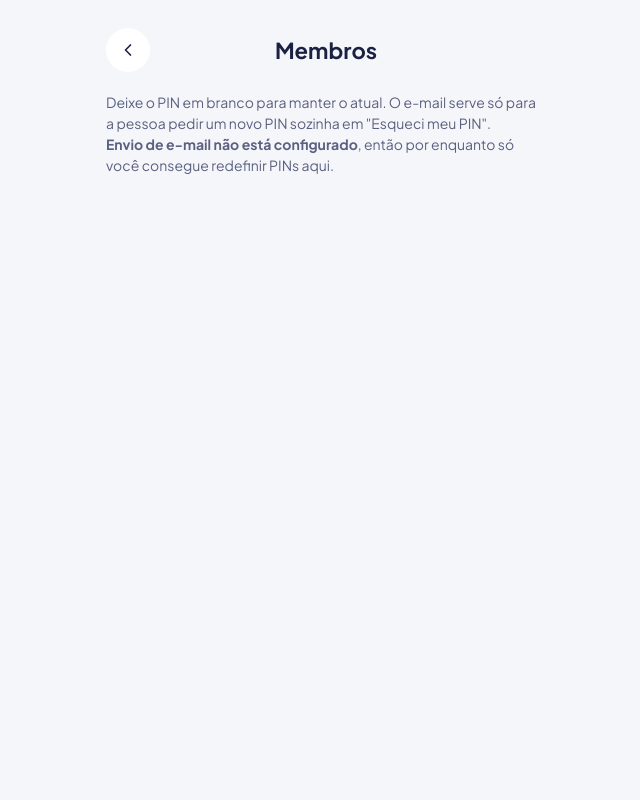
After one commit to estanislao/DevotionalApp, a FastAPI app: template app/templates/admin_membros.html in a window 1280 px wide. The commit adds this page. Shown: the whole page, without its empty margins (314-954 px from the left). Run offline with FastAPI, Linux system fonts and the light colour scheme; the template is opened without the code that fills it, so the values that code supplies are empty; parts of the project's set-up code (start-up, migrations or seed data) failed here and were passed over.

Commit message:
Admin de membros (trocar PIN e e-mail) e "Esqueci meu PIN" por e-mail via Brevo
- /admin/membros: admin redefine PIN e cadastra e-mail de cada membro
- /esqueci: envia link de 30 min para o e-mail cadastrado (1 envio / 5 min por membro)
- /redefinir/{token}: cria PIN novo; token guardado como hash, uso único
- migração leve: coluna members.email e tabela pin_resets
- mailer.py: API da Brevo com urllib, sem dependência nova
- variáveis novas: PUBLIC_URL, BREVO_API_KEY, MAIL_FROM, MAIL_FROM_NAME

Co-Authored-By: Claude Fable 5.1 <noreply@anthropic.com>

```diff
--- a/app/main.py
+++ b/app/main.py
@@ -15,8 +15,10 @@ import os
 import re
 import json
 import unicodedata
+import secrets
+import hashlib
 from contextlib import asynccontextmanager
-from datetime import datetime, timezone
+from datetime import datetime, timezone, timedelta
 from pathlib import Path
 from urllib.parse import quote
 
@@ -26,7 +28,7 @@ from fastapi.responses import RedirectResponse, FileResponse, HTMLResponse
 from fastapi.staticfiles import StaticFiles
 from fastapi.templating import Jinja2Templates
 
-from . import db, content, auth
+from . import db, content, auth, mailer
 
 BASE_DIR = Path(__file__).parent
 DEVOCIONAIS_DIR = BASE_DIR.parent / "devocionais"
@@ -37,6 +39,10 @@ LIMITE_PDF = 50 * 1024 * 1024
 LIMITE_TEXTO = 2 * 1024 * 1024
 EXT_AUDIO = {".mp3", ".m4a", ".aac", ".ogg", ".wav"}
 EXT_PDF = {".pdf"}
+PIN_RE = re.compile(r"^\d{4,6}$")
+RESET_VALIDADE = timedelta(minutes=30)
+RESET_INTERVALO = timedelta(minutes=5)   # um e-mail por membro a cada 5 min
+PUBLIC_URL = os.environ.get("PUBLIC_URL", "").rstrip("/")
 
 
 def agora() -> str:
@@ -147,8 +153,11 @@ def login_form(request: Request):
         "membro": "Escolha quem é você antes de digitar o PIN.",
         "bloqueado": "Muitas tentativas erradas. Espere alguns minutos e tente de novo.",
     }
+    ok = request.query_params.get("ok")
+    ok_msgs = {"pin": "PIN redefinido. Entre com o novo."}
     return templates.TemplateResponse(request, "login.html", {
-        "members": members, "erro_msg": mensagens.get(erro),
+        "members": members, "erro_msg": mensagens.get(erro), "ok_msg": ok_msgs.get(ok),
+        "email_habilitado": mailer.email_habilitado(),
     })
 
 
@@ -364,6 +373,145 @@ def admin_home(request: Request):
     })
 
 
+# ---------- Admin: membros (trocar PIN, cadastrar e-mail) ----------
+
+@app.get("/admin/membros", response_class=HTMLResponse)
+def admin_membros(request: Request):
+    auth.require_admin(request)
+    with db.session() as conn:
+        members = conn.execute("SELECT id, name, email, is_admin FROM members ORDER BY id").fetchall()
+    return templates.TemplateResponse(request, "admin_membros.html", {
+        "members": members,
+        "ok_msg": request.query_params.get("ok"),
+        "erro_msg": request.query_params.get("erro"),
+        "email_habilitado": mailer.email_habilitado(),
+    })
+
+
+@app.post("/admin/membros/{member_id}")
+def admin_membro_salvar(request: Request, member_id: int, pin: str = Form(""), email: str = Form("")):
+    auth.require_admin(request)
+    pin, email = pin.strip(), email.strip().lower()
+
+    def volta(param: str, msg: str):
+        return RedirectResponse(f"/admin/membros?{param}={quote(msg)}", status_code=303)
+
+    if pin and not PIN_RE.match(pin):
+        return volta("erro", "PIN deve ter de 4 a 6 números.")
+    if email and not re.fullmatch(r"[^@\s]+@[^@\s]+\.[^@\s]+", email):
+        return volta("erro", "E-mail inválido.")
+    with db.session() as conn:
+        row = conn.execute("SELECT id, name FROM members WHERE id=?", (member_id,)).fetchone()
+        if not row:
+            raise HTTPException(404, "Membro não encontrado.")
+        conn.execute("UPDATE members SET email=? WHERE id=?", (email or None, member_id))
+        if pin:
+            conn.execute("UPDATE members SET pin=? WHERE id=?", (pin, member_id))
+            auth.registrar_acerto(member_id)  # zera bloqueio de tentativas
+    feito = "PIN e e-mail" if pin else "E-mail"
+    return volta("ok", f"{feito} de {row['name']} salvo.")
+
+
+# ---------- Esqueci meu PIN (link por e-mail) ----------
+
+def _hash_token(token: str) -> str:
+    return hashlib.sha256(token.encode()).hexdigest()
+
+
+@app.get("/esqueci", response_class=HTMLResponse)
+def esqueci_form(request: Request):
+    if auth.current_member(request):
+        return RedirectResponse("/")
+    with db.session() as conn:
+        members = conn.execute("SELECT id, name FROM members ORDER BY id").fetchall()
+    return templates.TemplateResponse(request, "esqueci.html", {
+        "members": members,
+        "email_habilitado": mailer.email_habilitado(),
+        "enviado": request.query_params.get("enviado"),
+        "erro_msg": request.query_params.get("erro"),
+    })
+
+
+@app.post("/esqueci")
+def esqueci_enviar(request: Request, member_id: int = Form(...)):
+    def volta(param: str, msg: str):
+        return RedirectResponse(f"/esqueci?{param}={quote(msg)}", status_code=303)
+
+    if not mailer.email_habilitado():
+        return volta("erro", "Envio de e-mail não está configurado. Peça o PIN ao administrador.")
+    with db.session() as conn:
+        row = conn.execute("SELECT id, name, email FROM members WHERE id=?", (member_id,)).fetchone()
+        if not row:
+            return volta("erro", "Membro não encontrado.")
+        if not row["email"]:
+            return volta("erro", f"{row['name']} não tem e-mail cadastrado. Peça ao administrador para cadastrar ou redefinir o PIN.")
+        ultimo = conn.execute(
+            "SELECT created_at FROM pin_resets WHERE member_id=? ORDER BY id DESC LIMIT 1", (member_id,)
+        ).fetchone()
+        if ultimo and datetime.fromisoformat(ultimo["created_at"]) + RESET_INTERVALO > datetime.now(timezone.utc):
+            return volta("erro", "Já enviamos um link há pouco. Confira a caixa de entrada e o spam, ou espere 5 minutos.")
+        token = secrets.token_urlsafe(32)
+        agora_dt = datetime.now(timezone.utc)
+        conn.execute(
+            "INSERT INTO pin_resets (member_id, token_hash, created_at, expires_at) VALUES (?,?,?,?)",
+            (member_id, _hash_token(token), agora_dt.isoformat(), (agora_dt + RESET_VALIDADE).isoformat()),
+        )
+    base = PUBLIC_URL or str(request.base_url).rstrip("/")
+    link = f"{base}/redefinir/{token}"
+    texto = (f"Olá, {row['name']}.\n\nPara criar um novo PIN no Portal de Devocionais, abra este link "
+             f"(vale por 30 minutos):\n\n{link}\n\nSe não foi você que pediu, ignore este e-mail.")
+    html = (f"<p>Olá, {row['name']}.</p><p>Para criar um novo PIN no Portal de Devocionais, toque no botão abaixo "
+            f"(vale por 30 minutos):</p><p><a href=\"{link}\" style=\"display:inline-block;padding:12px 20px;"
+            f"background:#2E3192;color:#fff;border-radius:10px;text-decoration:none;font-weight:600\">Criar novo PIN</a></p>"
+            f"<p style=\"color:#666;font-size:13px\">Se não foi você que pediu, ignore este e-mail.<br>Link: {link}</p>")
+    try:
+        mailer.enviar(row["email"], "Seu link para criar um novo PIN", texto, html)
+    except RuntimeError as e:
+        return volta("erro", f"Não conseguimos enviar o e-mail: {e}")
+    mascarado = re.sub(r"^(.).*?(@.*)$", r"\1***\2", row["email"])
+    return volta("enviado", mascarado)
+
+
+def _reset_valido(conn, token: str):
+    row = conn.execute("SELECT * FROM pin_resets WHERE token_hash=?", (_hash_token(token),)).fetchone()
+    if not row or row["used_at"]:
+        return None
+    if datetime.fromisoformat(row["expires_at"]) < datetime.now(timezone.utc):
+        return None
+    return row
+
+
+@app.get("/redefinir/{token}", response_class=HTMLResponse)
+def redefinir_form(request: Request, token: str):
+    with db.session() as conn:
+        reset = _reset_valido(conn, token)
+        if not reset:
+            return pagina_erro(request, 400, "Link inválido ou vencido",
+                               "Esse link já foi usado ou passou dos 30 minutos. Peça um novo em 'Esqueci meu PIN'.")
+        membro = conn.execute("SELECT name FROM members WHERE id=?", (reset["member_id"],)).fetchone()
+    return templates.TemplateResponse(request, "redefinir.html", {
+        "token": token, "nome": membro["name"], "erro_msg": request.query_params.get("erro"),
+    })
+
+
+@app.post("/redefinir/{token}")
+def redefinir_salvar(request: Request, token: str, pin: str = Form(...), pin2: str = Form(...)):
+    pin, pin2 = pin.strip(), pin2.strip()
+    if not PIN_RE.match(pin):
+        return RedirectResponse(f"/redefinir/{token}?erro={quote('PIN deve ter de 4 a 6 números.')}", status_code=303)
+    if pin != pin2:
+        return RedirectResponse(f"/redefinir/{token}?erro={quote('Os dois PINs não são iguais.')}", status_code=303)
+    with db.session() as conn:
+        reset = _reset_valido(conn, token)
+        if not reset:
+            return pagina_erro(request, 400, "Link inválido ou vencido",
+                               "Esse link já foi usado ou passou dos 30 minutos. Peça um novo em 'Esqueci meu PIN'.")
+        conn.execute("UPDATE members SET pin=? WHERE id=?", (pin, reset["member_id"]))
+        conn.execute("UPDATE pin_resets SET used_at=? WHERE id=?", (agora(), reset["id"]))
+        auth.registrar_acerto(reset["member_id"])
+    return RedirectResponse("/login?ok=pin", status_code=303)
+
+
 def slugify(s: str) -> str:
     s = unicodedata.normalize("NFKD", s).encode("ascii", "ignore").decode()
     return re.sub(r"[^a-zA-Z0-9]+", "-", s).strip("-").lower()
--- a/app/templates/admin.html
+++ b/app/templates/admin.html
@@ -36,6 +36,7 @@
 </form>
 
 <div class="main" style="padding-top:0">
+  <a href="/admin/membros" class="btn-secondary" style="text-align:center; text-decoration:none">Membros: trocar PIN e e-mail</a>
   <h2 class="section-title">Já publicadas</h2>
   <div class="lista-anteriores">
     {% for d in devotionals %}
--- /dev/null
+++ b/app/templates/admin_membros.html
@@ -0,0 +1,32 @@
+{% extends "base.html" %}
+{% block title %}Membros{% endblock %}
+{% block content %}
+<div class="main" style="padding-top:28px">
+  <div class="topbar" style="padding:0">
+    <a href="/admin" class="icon-btn" aria-label="Voltar"><svg width="20" height="20" viewBox="0 0 24 24" fill="none" stroke="currentColor" stroke-width="2" stroke-linecap="round" stroke-linejoin="round"><path d="M15 6l-6 6 6 6"/></svg></a>
+    <h1 style="margin:0; font-size:22px; font-weight:700">Membros</h1>
+    <span style="width:44px"></span>
+  </div>
+
+  {% if ok_msg %}<div class="explicacao"><span class="ok">{{ ok_msg }}</span></div>{% endif %}
+  {% if erro_msg %}<p class="erro">{{ erro_msg }}</p>{% endif %}
+
+  <p style="margin:0; font-size:14px; line-height:1.5; color:var(--text-soft)">
+    Deixe o PIN em branco para manter o atual. O e-mail serve só para a pessoa pedir um novo PIN sozinha em "Esqueci meu PIN".
+    {% if not email_habilitado %}<br><strong>Envio de e-mail não está configurado</strong>, então por enquanto só você consegue redefinir PINs aqui.{% endif %}
+  </p>
+
+  {% for m in members %}
+  <form method="post" action="/admin/membros/{{ m['id'] }}" style="display:flex; flex-direction:column; gap:10px; padding:16px; border:1px solid var(--border, #E3E5EF); border-radius:16px; background:#fff">
+    <div style="display:flex; align-items:center; gap:10px">
+      <span class="familia-avatar" style="width:36px;height:36px;border-radius:18px">{{ m['name'][:1] }}</span>
+      <span style="font-weight:700; font-size:15px">{{ m['name'] }}</span>
+      {% if m['is_admin'] %}<span style="font-size:11px; font-weight:600; background:var(--indigo-tint); color:var(--indigo); padding:4px 10px; border-radius:999px">Admin</span>{% endif %}
+    </div>
+    <div class="campo"><label for="email-{{ m['id'] }}">E-mail</label><input id="email-{{ m['id'] }}" name="email" type="email" value="{{ m['email'] or '' }}" placeholder="opcional" autocomplete="off"></div>
+    <div class="campo"><label for="pin-{{ m['id'] }}">Novo PIN</label><input id="pin-{{ m['id'] }}" name="pin" type="text" inputmode="numeric" pattern="[0-9]{4,6}" maxlength="6" placeholder="deixe em branco para manter" autocomplete="off"></div>
+    <button type="submit" class="btn-secondary">Salvar</button>
+  </form>
+  {% endfor %}
+</div>
+{% endblock %}
--- a/app/templates/login.html
+++ b/app/templates/login.html
@@ -8,6 +8,9 @@
   </div>
   {% if erro_msg %}
     <p class="erro">{{ erro_msg }}</p>
+  {% endif %}
+  {% if ok_msg %}
+    <div class="explicacao"><span class="ok">{{ ok_msg }}</span></div>
   {% endif %}
   <form method="post" action="/login" id="form-login" style="display:flex; flex-direction:column; gap:20px">
     <input type="hidden" name="member_id" id="member_id">
@@ -22,6 +25,9 @@
     <input class="pin-input" type="password" inputmode="numeric" name="pin" placeholder="••••" maxlength="6" required>
     <button type="submit" class="btn-primary">Entrar</button>
   </form>
+  {% if email_habilitado %}
+  <a href="/esqueci" style="text-align:center; font-size:14px; color:var(--indigo); font-weight:600; text-decoration:none">Esqueci meu PIN</a>
+  {% endif %}
 </div>
 <script>
 function selecionar(btn) {
--- a/docker-compose.yml
+++ b/docker-compose.yml
@@ -6,6 +6,10 @@ services:
       - SESSION_SECRET=${SESSION_SECRET}
       - SEED_MEMBERS=${SEED_MEMBERS}
       - COOKIE_SECURE=${COOKIE_SECURE:-1}
+      - PUBLIC_URL=${PUBLIC_URL:-}
+      - BREVO_API_KEY=${BREVO_API_KEY:-}
+      - MAIL_FROM=${MAIL_FROM:-}
+      - MAIL_FROM_NAME=${MAIL_FROM_NAME:-Portal de Devocionais}
     volumes:
       - ./devocionais:/srv/devocionais
       - db_data:/srv/app/data
```
Also changed, not shown: app/db.py (+15 -0 lines), app/mailer.py (added, +42 -0 lines), app/templates/esqueci.html (added, +38 -0 lines), app/templates/redefinir.html (added, +16 -0 lines), README.md, 1 other file.
